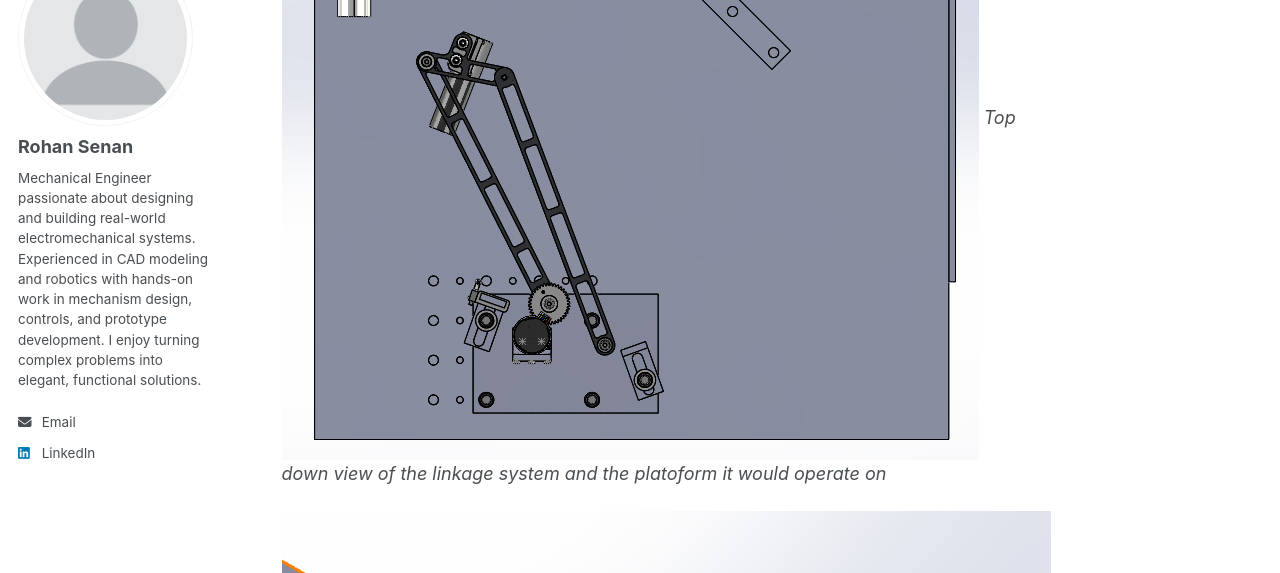
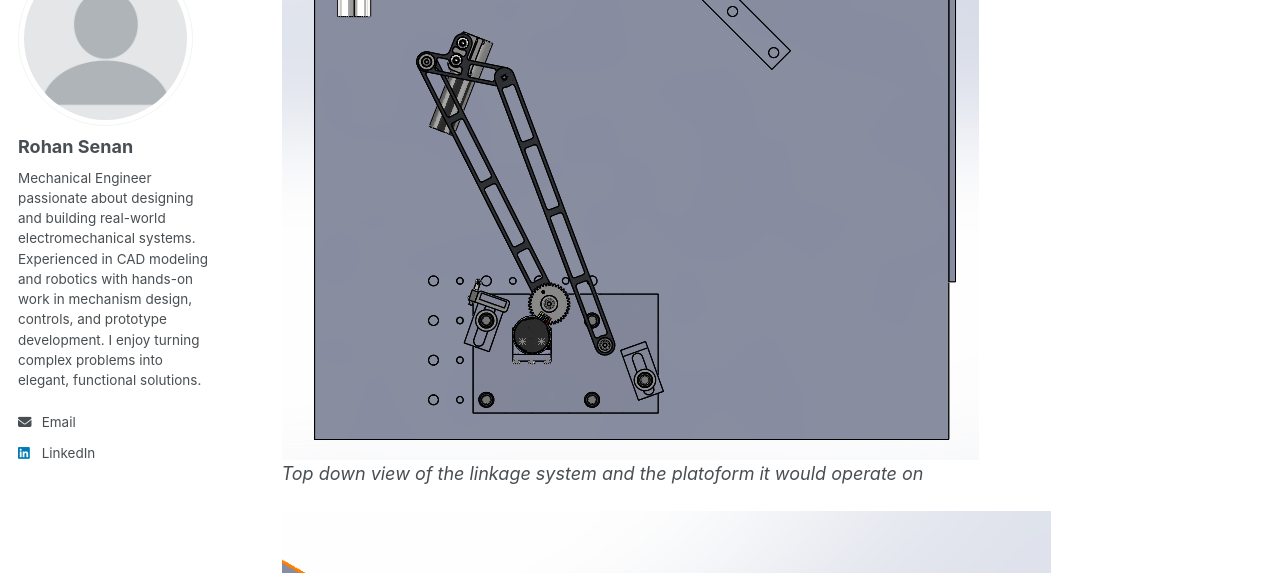
Before and after one commit to rohansenan/rohansenan.github.io, a Jekyll site: the page built from _portfolio/03_Mechatronic_Linkage.md, in a window 1280 px wide and 900 px high, scrolled down 892 px. Shown: the part 150-723 px from the top of the window. Built offline with Jekyll 4.4.1, drawn with Linux system fonts in a browser that asks for light colours; a script bundle is joined from its source files by our own code; library files that are not in the unit come from our copies.

Commit message:
Update 03_Mechatronic_Linkage.md

```diff
--- a/_portfolio/03_Mechatronic_Linkage.md
+++ b/_portfolio/03_Mechatronic_Linkage.md
@@ -22,7 +22,7 @@ A proximity sensor detected which of five flags was raised, and a motor-driven f
 - Achieved rapid, repeatable targeting of active flags
 - Demonstrated integration of mechanical design with controls
 
-<img src='/images/Top_down.png'>
+<img src='/images/Top_down.png'> <br/>
 *Top down view of the linkage system and the platoform it would operate on*
 
 <img src='/images/Motor_Platform.png'>
```
